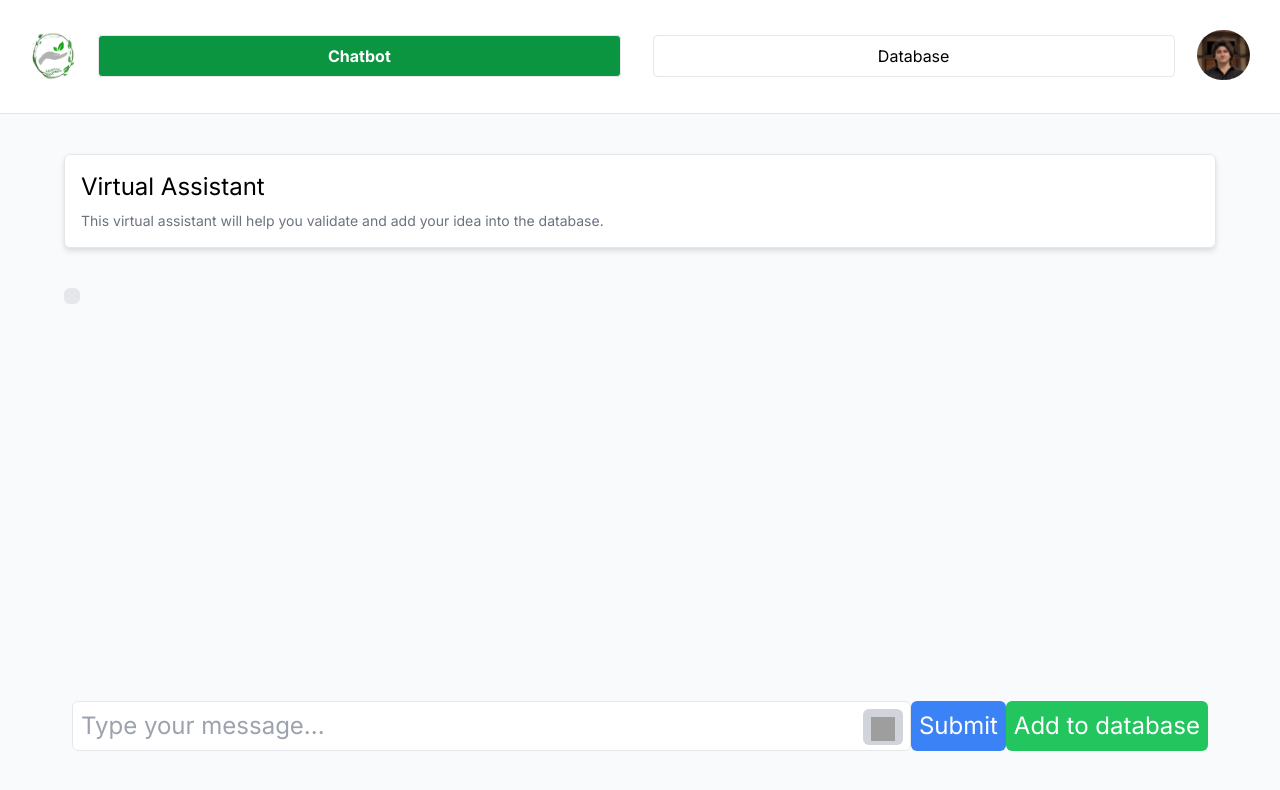
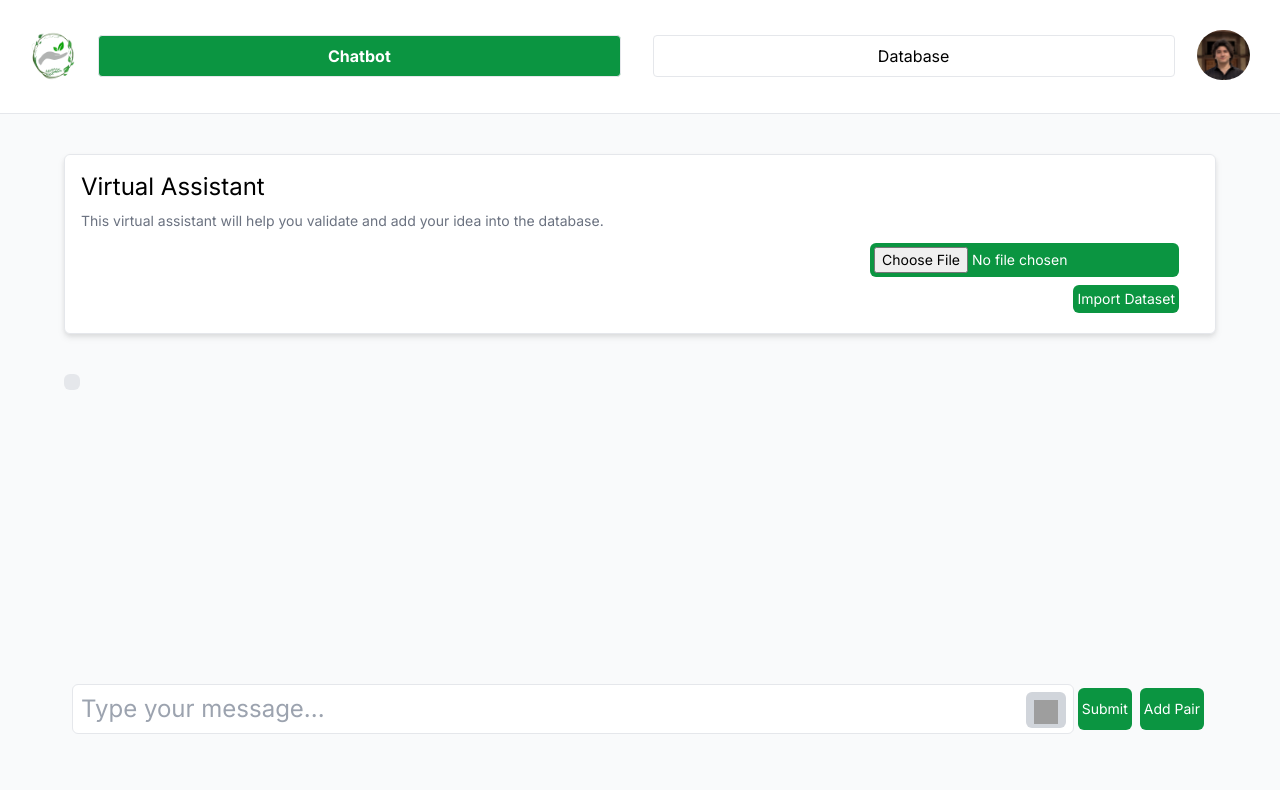
Before and after one commit to CaesarSaleh/EcoLoop, a Next.js app in the folder frontend/: page /chatbot in a window 1280 px wide. Shown: the top 790 px of the page. Built offline with nearby package versions, Linux system fonts and the light colour scheme; no server answers; grey boxes are pictures that could not be loaded.

Commit message:
styled chatbot somwhat

```diff
--- /dev/null
+++ b/frontend/app/chatbot/addCSV.js
@@ -0,0 +1,77 @@
+import React, { useState } from 'react';
+
+const CsvFileReader = () => {
+  let dataList = []
+  const handleFile = (e) => {
+    const file = e.target.files[0];
+
+    if (file) {
+      const reader = new FileReader();
+
+      reader.onload = function (event) {
+        const content = event.target.result;
+        const rows = content.split('\n');
+
+        const newDataList = [];
+
+        // Assuming the first row contains headers
+        const headers = rows[0].split(',');
+        for (let i = 1; i < rows.length; i++) {
+          const columns = rows[i].split(',\"');
+
+          // Skip empty rows
+          if (columns.length === headers.length) {
+            const rowData = {};
+
+            for (let j = 1; j < headers.length; j++) {
+              let key = headers[j].trim()
+              key = key.replace("\r", "")
+              let val = columns[j].trim()
+              val = val.replace("\r", "")
+              rowData[key] = val;
+            }
+
+            dataList.push(rowData);
+          }
+        }
+      };
+
+      reader.readAsText(file);
+    } else {
+      console.error('No file selected');
+    }
+
+
+
+  };
+
+  const handleImport = async () => {
+    const response = await fetch('http://localhost:4000/validate_dataset', {
+      method: 'POST',
+      headers: {
+        'Content-Type': 'application/json',
+      },
+      body: JSON.stringify(dataList),
+    });
+
+    if (response.ok) {
+      const data = await response.json();
+      console.log(data.result)
+    } else {
+      throw new Error('Failed to fetch data');
+    }
+
+  }
+
+  return (
+    <div className='flex flex-col items-end pr-4'>
+      <input className="p-1 m-1 text-sm bg-[#0b9541] text-white rounded-md w-2em h-2em" type="file" onChange={handleFile} accept=".csv" />
+      <button className="p-1 m-1 text-sm bg-[#0b9541] text-white rounded-md" onClick={handleImport}>
+        Import Dataset
+      </button>
+      <div hidden value={dataList} id={'dataList'}/>
+    </div>
+  );
+};
+
+export default CsvFileReader;
--- a/frontend/app/chatbot/page.js
+++ b/frontend/app/chatbot/page.js
@@ -1,5 +1,4 @@
 "use client";
-// require("dotenv").config();
 
 
 import ChatbotNavBar from "@/app/components/ChatbotNavBar";
@@ -7,11 +6,11 @@ import useSpeechRecognition from "./speech";
 import chatCompletion from "./assistant.js"
 import createImage from "./dalle";
 
-import Link from 'next/link';
+import {useRouter} from 'next/navigation';
+import CsvFileReader from "./addCSV";
 
 
-
-import React, { useEffect, useState } from 'react';
+import React, { useCallback, useEffect, useState } from 'react';
 
 const apiKey = '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';
 const prompts = ['REPLY ONLY "Hi, I am EcoLoop, your virtual assistant for rating Eco-friendly Circular Economical ideas! How are you doing?"',
@@ -20,7 +19,7 @@ const prompts = ['REPLY ONLY "Hi, I am EcoLoop, your virtual assistant for ratin
 ];
 let prompt_index = 0;
 const Chatbot = () => {
-
+  const router = useRouter();
   const {
     text,
     isListening,
@@ -32,8 +31,11 @@ const Chatbot = () => {
 
   const [messages, setMessages] = useState([]);
   const [inputValue, setInputValue] = useState('');
-  const [responseMessage, setResponseMessage] = useState('');
   const [imageURL, setImageURL] = useState('');
+  const [feasibility, setFeasibility] = useState('')
+  const [scalability, setScalability] = useState('')
+  const [maturityStage, setMaturityStage] = useState('')
+  const [marketPotential, setMarketPotential] = useState('')
 
   let res = null;
   // Use the module function (Small Talk)
@@ -146,7 +148,7 @@ const Chatbot = () => {
   }
 
   const redirectToURL = () => {
-    console.log("google.com")
+    router.push("https://www.google.ca")
   };
 
 
@@ -181,10 +183,12 @@ const Chatbot = () => {
                 <div className="text-sm text-gray-500 font-normal">
                   This virtual assistant will help you validate and add your idea into the database.
                 </div>
+
               </div>
+              <CsvFileReader/>
             </div>
             {/* Messaging Interface */}
-            <div className="flex flex-col h-3/4 mt-8 overflow-hidden">
+            <div className="flex flex-col h-[47vh] mt-8 overflow-hidden">
               <div className="flex flex-col flex-grow overflow-auto">
                 {messages.map((message, index) => (
                   <div key={index} className={message.user ? 'text-right' : 'text-left'}>
@@ -209,7 +213,7 @@ const Chatbot = () => {
                       {/* Second Bar Chart */}
                       {/* <img src={`https://quickchart.io/chart?c={type:'bar',data:{labels:['multiple patents','multiple services','new technology'],datasets:[{label:'Example',data:${JSON.stringify(innovation)}}]}}`} alt="Second Bar Chart" /> */}
                     </div>
-                    <button onClick={redirectToURL} className="text-xs rounded-full border border-blue-700 text-blue-700 p-1 mr-1">
+                    <button onClick={redirectToURL} className="max-w-[300px] text-xs rounded-full border border-blue-700 text-blue-700 p-1 mr-1">
                       View Virtual Reality
                     </button>
                   </>
@@ -242,16 +246,16 @@ const Chatbot = () => {
                 <button
                   id="submitButton"
                   onClick={handleSubmit}
-                  className="p-2 bg-blue-500 text-white rounded-md"
+                  className="p-1 text-sm bg-[#0b9541] text-white rounded-md m-1"
                 >
                   Submit
                 </button>
                 <button
-                  id="additionalButton"
+                  id="addSingle"
                   onClick={handleAddSingle2DB}
-                  className="p-2 bg-green-500 text-white rounded-md"
+                  className="p-1 text-sm bg-[#0b9541] text-white rounded-md m-1"
                 >
-                  Add to database
+                  Add Pair
                 </button>
               </div>
             </div>
--- a/frontend/package.json
+++ b/frontend/package.json
@@ -10,8 +10,10 @@
   },
   "dependencies": {
     "@headlessui/react": "^1.7.17",
+    "axios": "^1.6.5",
     "d3": "^7.8.5",
     "next": "14.0.4",
+    "papaparse": "^5.4.1",
     "plotly": "^1.0.6",
     "react": "^18",
     "react-dom": "^18",
```
Also changed, not shown: frontend/app/chatbot/index.html (deleted, +0 -64 lines), 1 other file (tests, documents, lock files or other folders).
